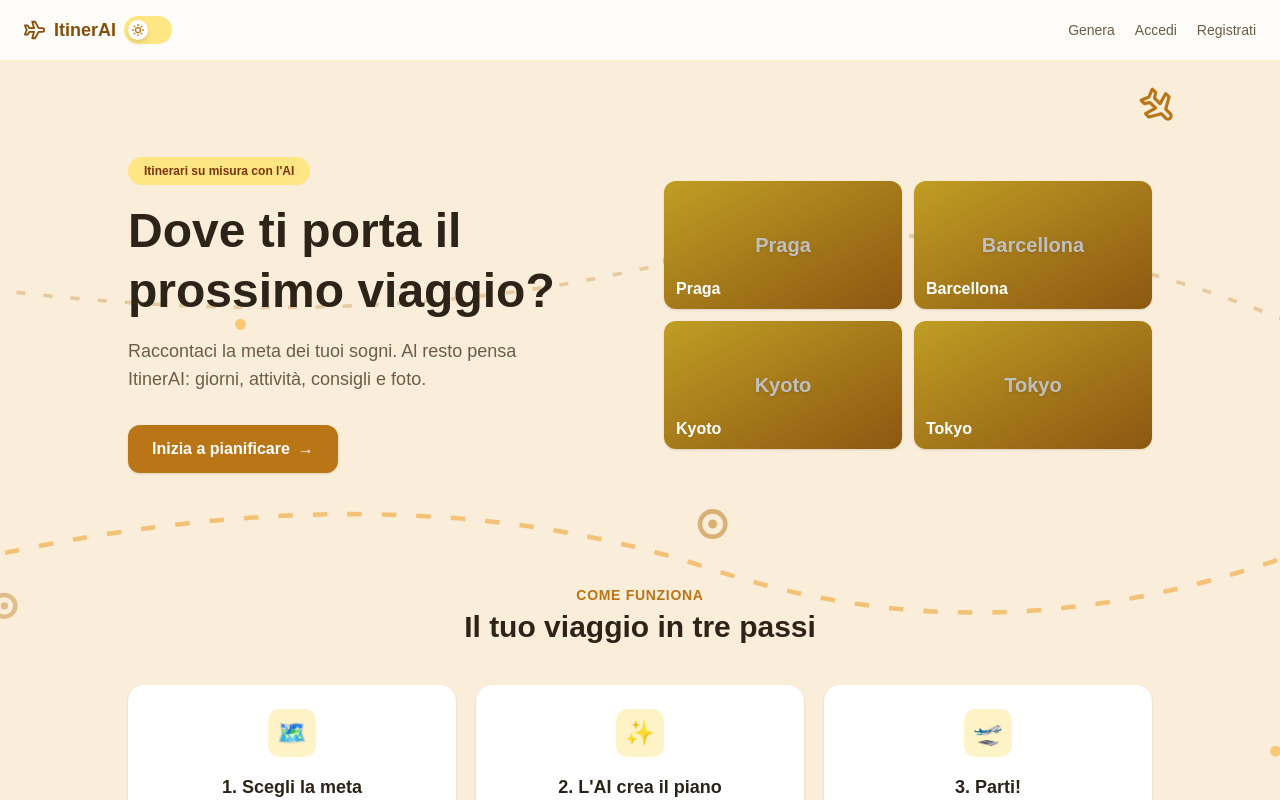
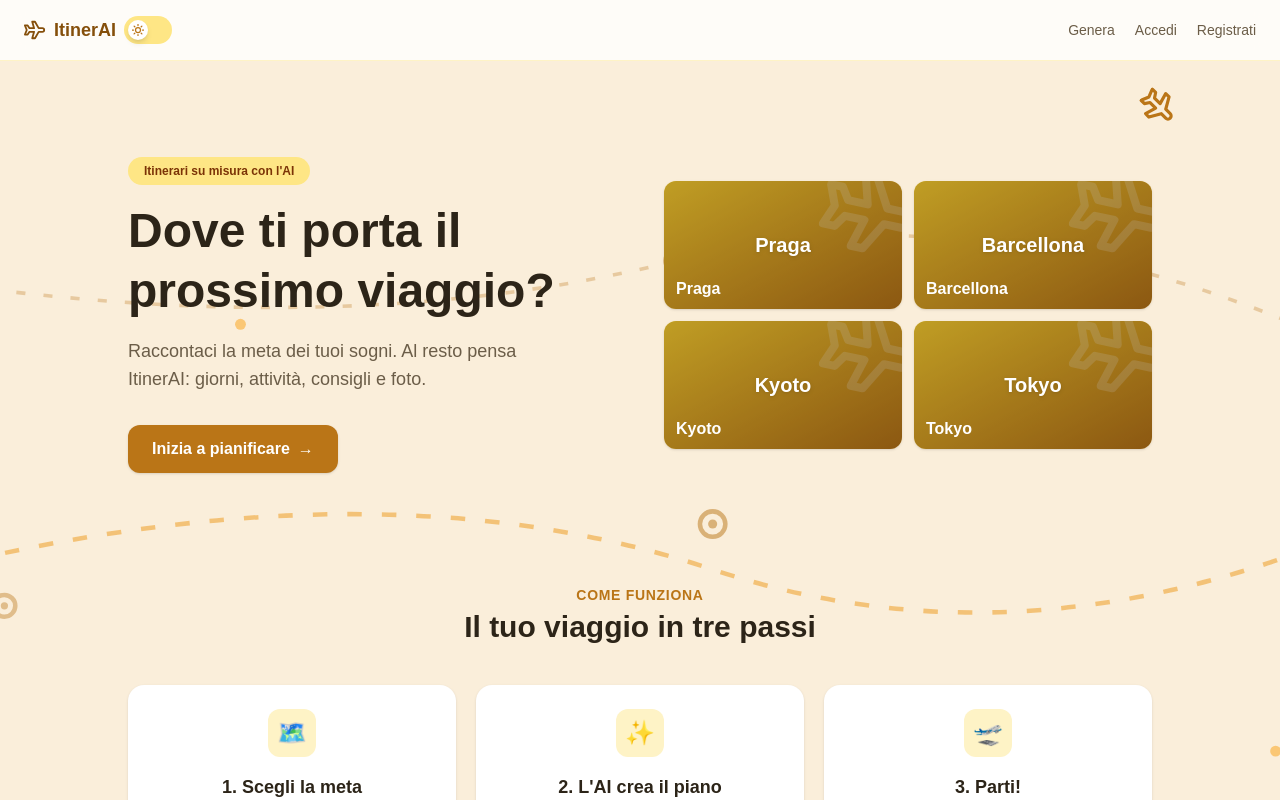
Before and after one commit to DavideB96/ItinerAI, a Next.js app: page / in a window 1280 px wide. Shown: the top 800 px of the page. Built offline with nearby package versions, Linux system fonts and the light colour scheme; no server answers.

Commit message:
Abbellisce fallback immagini e lo collega al risultato della generazione

```diff
--- a/app/components/CoverImage.jsx
+++ b/app/components/CoverImage.jsx
@@ -13,8 +13,11 @@ export default function CoverImage({ src, alt, nome, className = "" }) {
   }
 
   return (
-    <div className={`flex h-full w-full items-center justify-center bg-gradient-to-br from-amber-300 to-accent ${className}`}>
-      <span className="px-3 text-center text-xl font-bold text-white drop-shadow">
+    <div className={`relative flex h-full w-full items-center justify-center overflow-hidden bg-gradient-to-br from-amber-300 to-accent ${className}`}>
+      <svg className="absolute -right-4 -top-4 h-24 w-24 rotate-12 text-white/20" viewBox="0 0 24 24" fill="none" stroke="currentColor" strokeWidth="2" strokeLinecap="round" strokeLinejoin="round" aria-hidden="true">
+        <path d="M16 10h4a2 2 0 0 1 0 4h-4l-4 7h-3l2-7H6l-2 3H1l2-5-2-5h3l2 3h5l-2-7h3z" />
+      </svg>
+      <span className="z-10 px-3 text-center text-xl font-bold text-white drop-shadow">
         {nome}
       </span>
     </div>
--- a/app/components/TripForm.jsx
+++ b/app/components/TripForm.jsx
@@ -97,8 +97,12 @@ export default function TripForm({ interessiProfilo }) {
 
       {result && (
         <section className="mt-10 w-full max-w-md text-left">
-          {result.imageUrl && (
+          {result.imageUrl ? (
             <img src={result.imageUrl} alt={`Foto di ${result.destination}`} className="mb-4 w-full rounded-xl" />
+          ) : (
+            <div className="relative mb-4 flex h-48 w-full items-center justify-center overflow-hidden rounded-xl bg-gradient-to-br from-amber-300 to-accent">
+              <span className="text-2xl font-bold text-white drop-shadow">{result.destination}</span>
+            </div>
           )}
           <h2 className="text-xl font-bold text-foreground">{result.summary}</h2>
 
```
